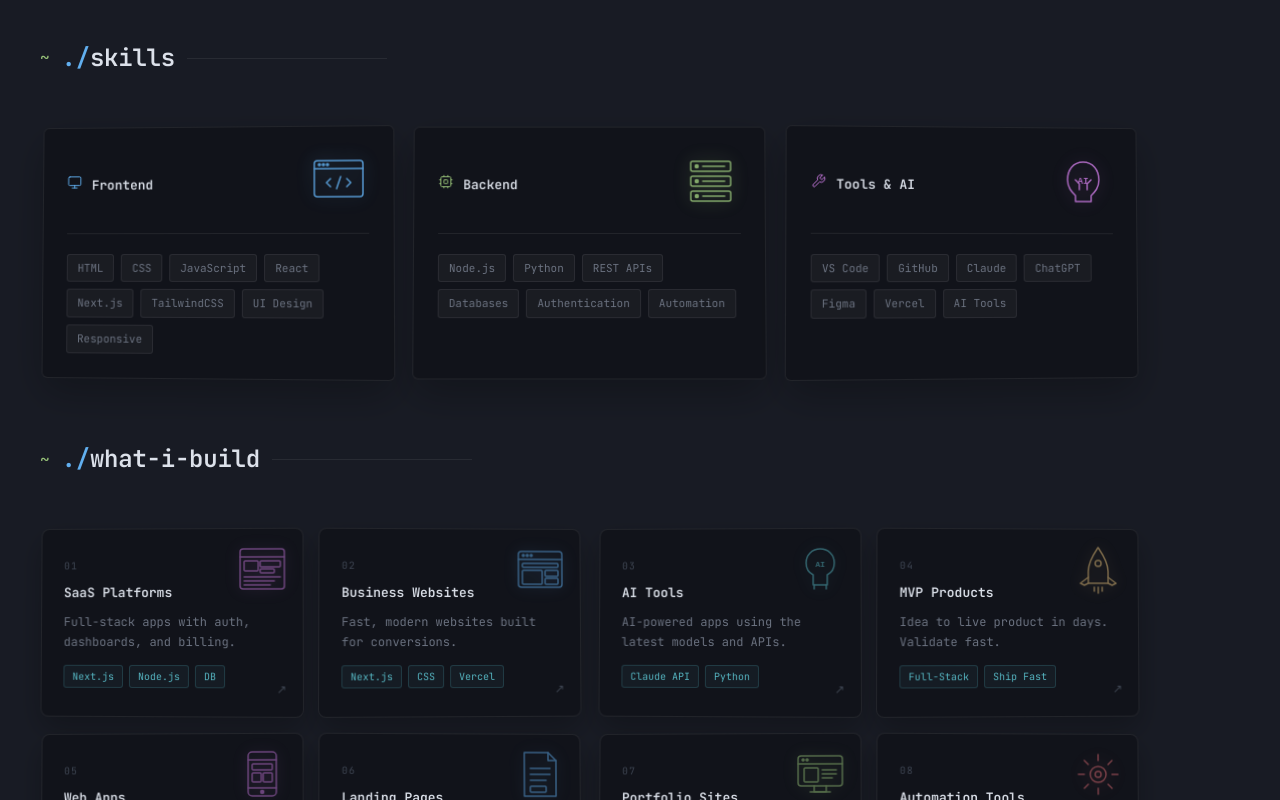
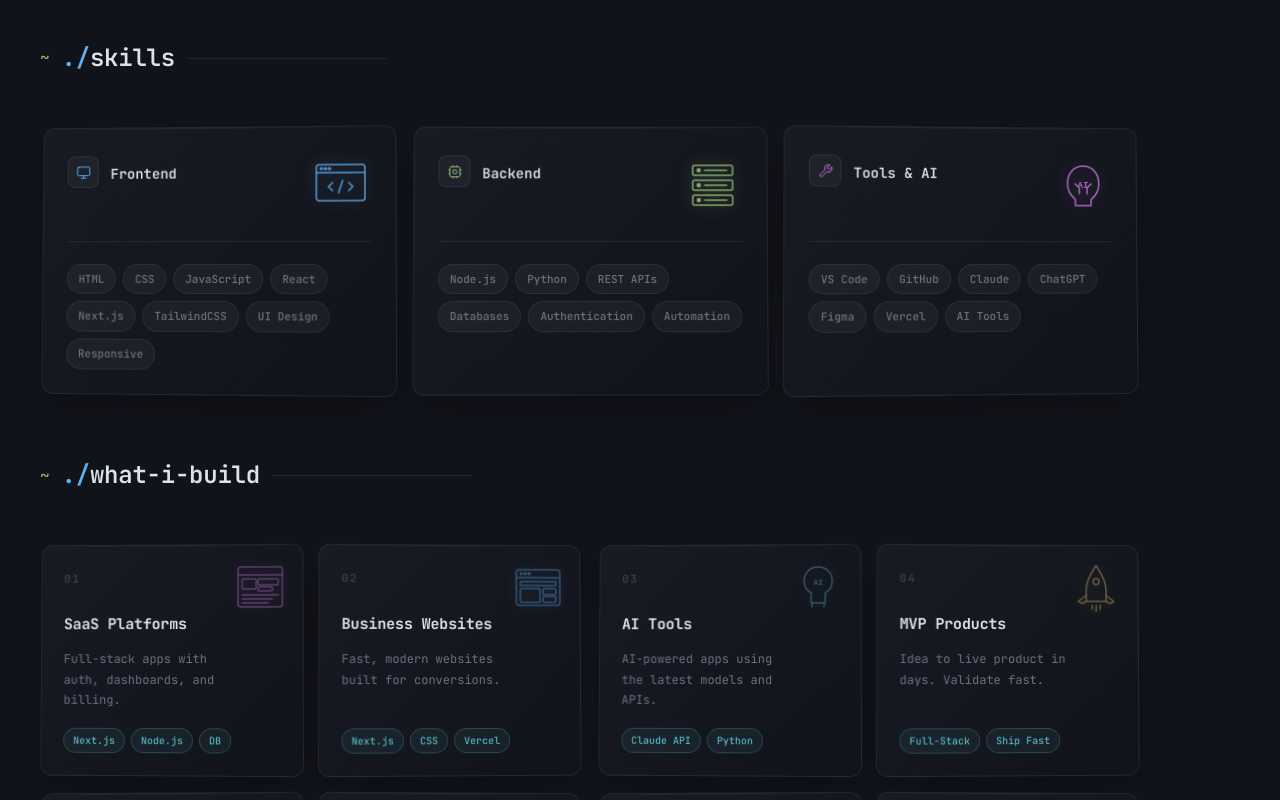
Before and after one commit to savewinkie/portfolio, a Next.js app: page / in a window 1280 px wide. Shown: the part 1780-2580 px from the top of the page. Built offline with nearby package versions, Linux system fonts and the light colour scheme.

Commit message:
figma redesign skills

```diff
--- a/app/globals.css
+++ b/app/globals.css
@@ -817,21 +817,21 @@ section { padding: 100px 40px; position: relative; }
 .about-text p .hl-yellow { color: var(--yellow); }
 
 /* ── Skills ── */
-.skills-bg { background: var(--bg-2); }
+.skills-bg { background: var(--bg); }
 
 .skills-grid {
   display: grid;
   grid-template-columns: repeat(3, 1fr);
-  gap: 20px;
+  gap: 18px;
   max-width: 1100px;
   margin-bottom: 60px;
 }
 
 .skill-card {
-  background: var(--bg);
-  border: 1px solid var(--border);
-  border-radius: 6px;
-  padding: 24px;
+  background: linear-gradient(135deg, var(--bg-2) 0%, var(--bg) 100%);
+  border: 1px solid var(--border);
+  border-radius: 12px;
+  padding: 28px 24px 24px;
   transition: border-color 0.3s, transform 0.5s cubic-bezier(0.16, 1, 0.3, 1), box-shadow 0.5s;
   transform: perspective(1000px) rotateY(var(--tilt, 0deg)) rotateX(2deg);
   box-shadow: 0 15px 40px rgba(0,0,0,0.25);
@@ -839,58 +839,81 @@ section { padding: 100px 40px; position: relative; }
   overflow: hidden;
 }
 
+.skill-card::after {
+  content: '';
+  position: absolute;
+  top: 0; left: 0; right: 0;
+  height: 1px;
+  background: linear-gradient(to right, transparent, rgba(255,255,255,0.08), transparent);
+}
+
 .skill-card:hover {
-  border-color: rgba(97,175,239,0.3);
+  border-color: rgba(255,255,255,0.12);
   transform: perspective(1000px) rotateY(0deg) rotateX(0deg);
-  box-shadow: 0 25px 60px rgba(0,0,0,0.4), 0 0 60px rgba(97,175,239,0.1);
+  box-shadow: 0 25px 60px rgba(0,0,0,0.4), 0 0 80px rgba(97,175,239,0.06);
 }
 
 .skill-card-head {
   display: flex;
-  align-items: center;
-  gap: 10px;
-  margin-bottom: 20px;
-  padding-bottom: 14px;
+  align-items: flex-start;
+  gap: 12px;
+  margin-bottom: 22px;
+  padding-bottom: 18px;
   border-bottom: 1px solid var(--border);
   position: relative;
-}
-
-.skill-card-icon { color: var(--blue); }
+  min-height: 60px;
+}
+
+.skill-card-icon {
+  width: 32px;
+  height: 32px;
+  border-radius: 8px;
+  background: rgba(255,255,255,0.04);
+  border: 1px solid var(--border);
+  display: flex;
+  align-items: center;
+  justify-content: center;
+  flex-shrink: 0;
+}
 
 .skill-card-title {
-  font-size: 13px;
+  font-size: 14px;
   font-weight: 600;
   color: var(--fg-bright);
+  margin-top: 7px;
 }
 
 .skill-illustration {
   margin-left: auto;
   opacity: 0.85;
   transition: transform 0.5s cubic-bezier(0.16, 1, 0.3, 1), opacity 0.3s;
+  align-self: flex-start;
 }
 
 .skill-card:hover .skill-illustration {
-  transform: scale(1.1) rotate(-3deg);
+  transform: scale(1.08) rotate(-3deg);
   opacity: 1;
 }
 
-.skill-tags { display: flex; flex-wrap: wrap; gap: 8px; }
+.skill-tags { display: flex; flex-wrap: wrap; gap: 6px; }
 
 .skill-tag {
   font-size: 11px;
-  padding: 4px 10px;
-  border-radius: 3px;
+  padding: 5px 11px;
+  border-radius: 100px;
   background: rgba(255,255,255,0.04);
   border: 1px solid var(--border);
   color: var(--fg-dim);
   transition: all 0.2s;
   cursor: default;
+  font-weight: 500;
 }
 
 .skill-tag:hover {
-  color: var(--green);
-  border-color: rgba(152,195,121,0.3);
-  background: rgba(152,195,121,0.06);
+  color: var(--fg-bright);
+  border-color: rgba(255,255,255,0.2);
+  background: rgba(255,255,255,0.06);
+  transform: translateY(-1px);
 }
 
 /* ── What I Build ── */
@@ -902,25 +925,34 @@ section { padding: 100px 40px; position: relative; }
 }
 
 .wib-card {
-  background: var(--bg);
-  border: 1px solid var(--border);
-  border-radius: 8px;
-  padding: 28px 22px;
-  transition: background 0.2s, transform 0.5s cubic-bezier(0.16, 1, 0.3, 1), box-shadow 0.5s, border-color 0.3s;
+  background: linear-gradient(135deg, var(--bg-2) 0%, var(--bg) 100%);
+  border: 1px solid var(--border);
+  border-radius: 12px;
+  padding: 24px 22px 22px;
+  transition: background 0.3s, transform 0.5s cubic-bezier(0.16, 1, 0.3, 1), box-shadow 0.5s, border-color 0.3s;
   position: relative;
   display: flex;
   flex-direction: column;
-  gap: 8px;
+  gap: 6px;
   transform: perspective(1000px) rotateY(var(--tilt, 0deg)) rotateX(2deg);
   box-shadow: 0 12px 30px rgba(0,0,0,0.25);
   overflow: hidden;
+  min-height: 200px;
+}
+
+.wib-card::after {
+  content: '';
+  position: absolute;
+  top: 0; left: 0; right: 0;
+  height: 1px;
+  background: linear-gradient(to right, transparent, rgba(255,255,255,0.08), transparent);
 }
 
 .wib-card:hover {
-  background: var(--bg-2);
+  background: linear-gradient(135deg, var(--bg-3) 0%, var(--bg-2) 100%);
   transform: perspective(1000px) rotateY(0deg) rotateX(0deg);
-  box-shadow: 0 20px 50px rgba(0,0,0,0.4), 0 0 50px rgba(152,195,121,0.08);
-  border-color: rgba(255,255,255,0.1);
+  box-shadow: 0 25px 50px rgba(0,0,0,0.4), 0 0 60px rgba(152,195,121,0.05);
+  border-color: rgba(255,255,255,0.12);
 }
 
 .wib-card:hover .wib-title { color: var(--green); }
@@ -928,12 +960,12 @@ section { padding: 100px 40px; position: relative; }
 .wib-card::before {
   content: '';
   position: absolute;
-  top: 0; left: 0; right: 0;
+  bottom: 0; left: 0; right: 0;
   height: 2px;
-  background: var(--green);
+  background: linear-gradient(to right, var(--green), transparent);
   transform: scaleX(0);
   transform-origin: left;
-  transition: transform 0.3s;
+  transition: transform 0.4s cubic-bezier(0.16, 1, 0.3, 1);
   z-index: 1;
 }
 
@@ -941,46 +973,74 @@ section { padding: 100px 40px; position: relative; }
 
 .wib-illustration {
   position: absolute;
-  top: 12px;
-  right: 12px;
-  opacity: 0.5;
+  top: 14px;
+  right: 14px;
+  opacity: 0.4;
   transition: opacity 0.4s, transform 0.5s cubic-bezier(0.16, 1, 0.3, 1);
   pointer-events: none;
+  z-index: 0;
 }
 
 .wib-card:hover .wib-illustration {
   opacity: 0.95;
-  transform: scale(1.1) rotate(-4deg);
+  transform: scale(1.08) rotate(-4deg);
 }
 
 .wib-head { display: flex; justify-content: space-between; align-items: center; }
 
-.wib-num { font-size: 10px; color: var(--fg-muted); letter-spacing: 0.1em; }
-
-.wib-title { font-size: 13px; font-weight: 600; color: var(--fg-bright); transition: color 0.2s; }
-
-.wib-desc { font-size: 12px; color: var(--fg-dim); line-height: 1.7; flex: 1; }
-
-.wib-tags { display: flex; flex-wrap: wrap; gap: 6px; margin-top: 4px; }
+.wib-num {
+  font-size: 11px;
+  color: var(--fg-muted);
+  letter-spacing: 0.15em;
+  font-weight: 500;
+  margin-bottom: 18px;
+}
+
+.wib-title {
+  font-size: 15px;
+  font-weight: 700;
+  color: var(--fg-bright);
+  transition: color 0.2s;
+  letter-spacing: -0.01em;
+  margin-bottom: 6px;
+}
+
+.wib-desc {
+  font-size: 12px;
+  color: var(--fg-dim);
+  line-height: 1.7;
+  flex: 1;
+  max-width: 80%;
+}
+
+.wib-tags { display: flex; flex-wrap: wrap; gap: 6px; margin-top: 12px; }
 
 .wib-tag {
   font-size: 10px;
   color: var(--cyan);
-  border: 1px solid rgba(86,182,194,0.2);
-  padding: 2px 8px;
-  border-radius: 3px;
-  background: rgba(86,182,194,0.06);
+  border: 1px solid rgba(86,182,194,0.25);
+  padding: 3px 9px;
+  border-radius: 100px;
+  background: rgba(86,182,194,0.08);
+  font-weight: 500;
 }
 
 .wib-arrow {
-  font-size: 12px;
+  font-size: 13px;
   color: var(--fg-muted);
   position: absolute;
-  bottom: 16px; right: 16px;
+  bottom: 16px;
+  right: 16px;
   transition: color 0.2s, transform 0.2s;
-}
-
-.wib-card:hover .wib-arrow { color: var(--green); transform: translate(2px,-2px); }
+  z-index: 2;
+  opacity: 0;
+}
+
+.wib-card:hover .wib-arrow {
+  color: var(--green);
+  transform: translate(2px,-2px);
+  opacity: 1;
+}
 
 .skills-subtitle {
   font-size: 13px;
```
